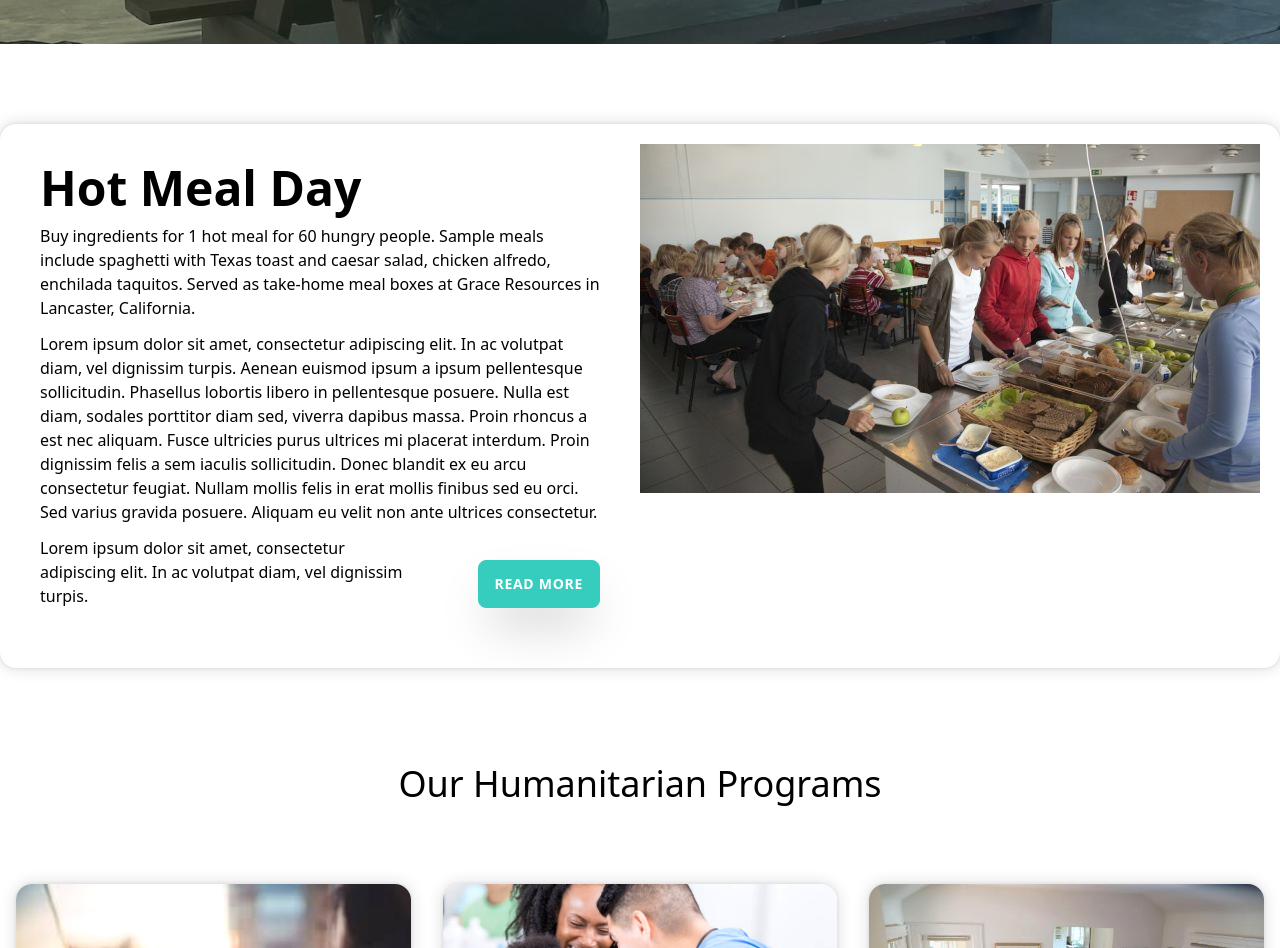
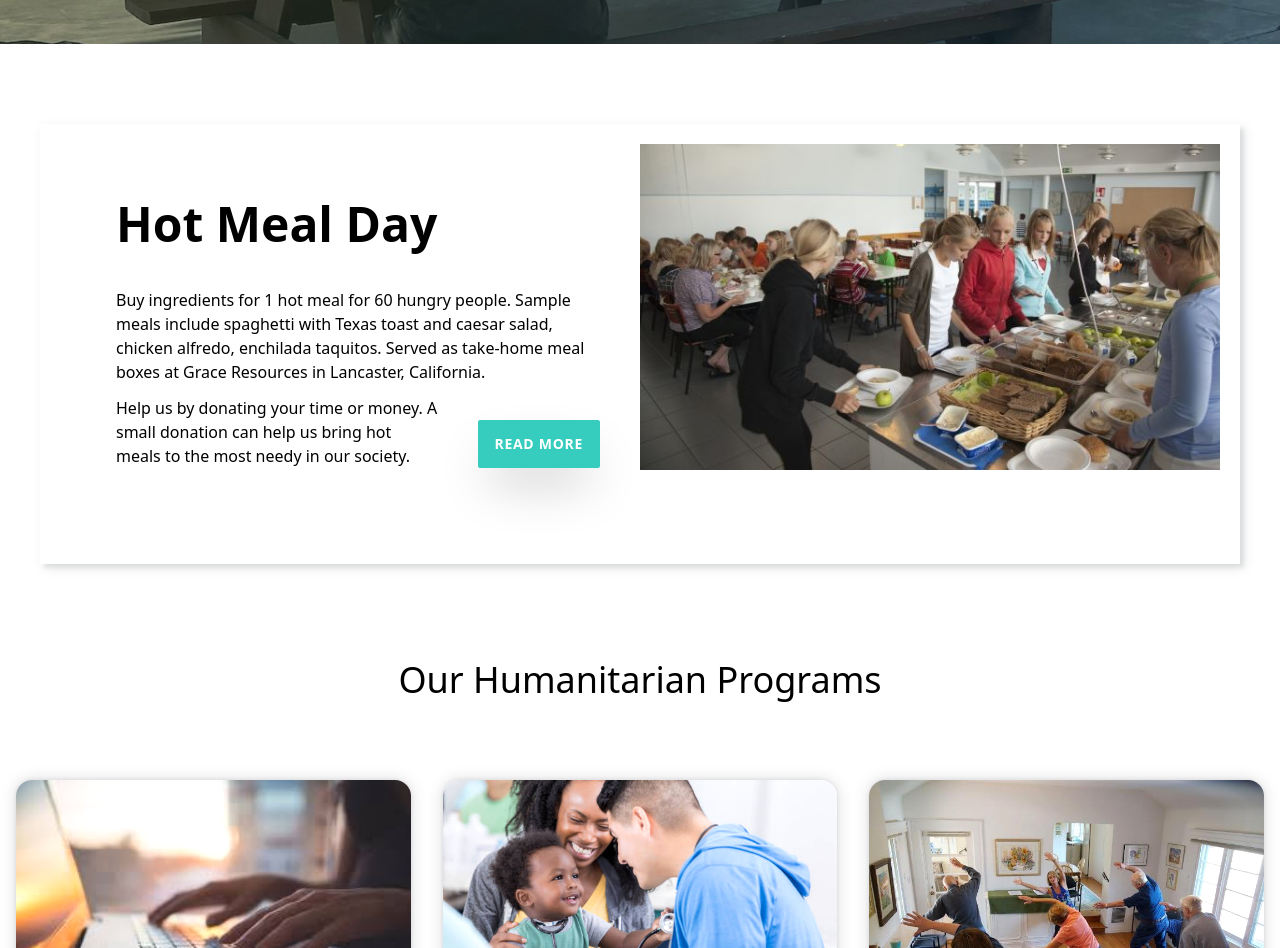
Before and after one commit to margaritahumanitarian/helpafamily, a Next.js app: page / in a window 1280 px wide. Shown: the part 700-1648 px from the top of the page. Built offline with nearby package versions, Linux system fonts and the light colour scheme.

Commit message:
re working section

```diff
--- a/components/HotMealDaySection.js
+++ b/components/HotMealDaySection.js
@@ -3,11 +3,11 @@ import React from 'react';
 
 function HotMealDaySection() {
   return (
-    <div className="text-center md:m-auto pb-20 hot-meal-day">
+    <div className="text-center md:mx-10 pb-20 hot-meal-day">
       <div className="w-lg p-5 pb-10 section-shadow">
         <div className="grid sm:grid-cols-1 md:grid-cols-2">
-          <div className="space-y-3 p-5 pr-10 md:text-left">
-            <h2 className="text-3xl md:text-5xl md:text-left font-bold">
+          <div className="space-y-3 p-14 pr-10 md:text-left">
+            <h2 className="text-3xl md:text-5xl md:text-left pb-7 font-bold">
               {'Hot Meal Day'}
             </h2>
             <p>
@@ -15,15 +15,10 @@ function HotMealDaySection() {
                 'Buy ingredients for 1 hot meal for 60 hungry people. Sample meals include spaghetti with Texas toast and caesar salad, chicken alfredo, enchilada taquitos. Served as take-home meal boxes at Grace Resources in Lancaster, California.'
               }
             </p>
-            <p>
-              {
-                'Lorem ipsum dolor sit amet, consectetur adipiscing elit. In ac volutpat diam, vel dignissim turpis. Aenean euismod ipsum a ipsum pellentesque sollicitudin. Phasellus lobortis libero in pellentesque posuere. Nulla est diam, sodales porttitor diam sed, viverra dapibus massa. Proin rhoncus a est nec aliquam. Fusce ultricies purus ultrices mi placerat interdum. Proin dignissim felis a sem iaculis sollicitudin. Donec blandit ex eu arcu consectetur feugiat. Nullam mollis felis in erat mollis finibus sed eu orci. Sed varius gravida posuere. Aliquam eu velit non ante ultrices consectetur.'
-              }
-            </p>
             <div className="grid md:grid-cols-2 lg:grid-cols-3 md:items-end">
               <p className="md:col-span-2">
                 {
-                  'Lorem ipsum dolor sit amet, consectetur adipiscing elit. In ac volutpat diam, vel dignissim turpis.'
+                  'Help us by donating your time or money. A small donation can help us bring hot meals to the most needy in our society.'
                 }
               </p>
               <a
@@ -31,7 +26,7 @@ function HotMealDaySection() {
                 href="https://www.margaritahumanitarian.org/upcoming-events#h.3f0nxu3620tm"
               >
                 <button
-                  className="btn btn-accent rounded-btn mt-5"
+                  className="btn btn-accent rounded-sm mt-5"
                   type="button"
                 >
                   {'Read More'}
@@ -54,9 +49,9 @@ function HotMealDaySection() {
           min-height: 60vh;
         }
         .section-shadow {
-          box-shadow: rgba(14, 30, 37, 0.1) 0px 0px 4px 0px,
-            rgba(14, 30, 37, 0.15) 0px 0px 16px 0px;
-          border-radius: var(--rounded-box, 1rem);
+          box-shadow: rgba(14, 30, 37, 0.082) 4px 4px 4px 0px,
+            rgba(14, 30, 37, 0.096) 4px 4px 12px 0px;
+          /* border-radius: var(--rounded-box, 1rem); */
         }
       `}</style>
     </div>
```
